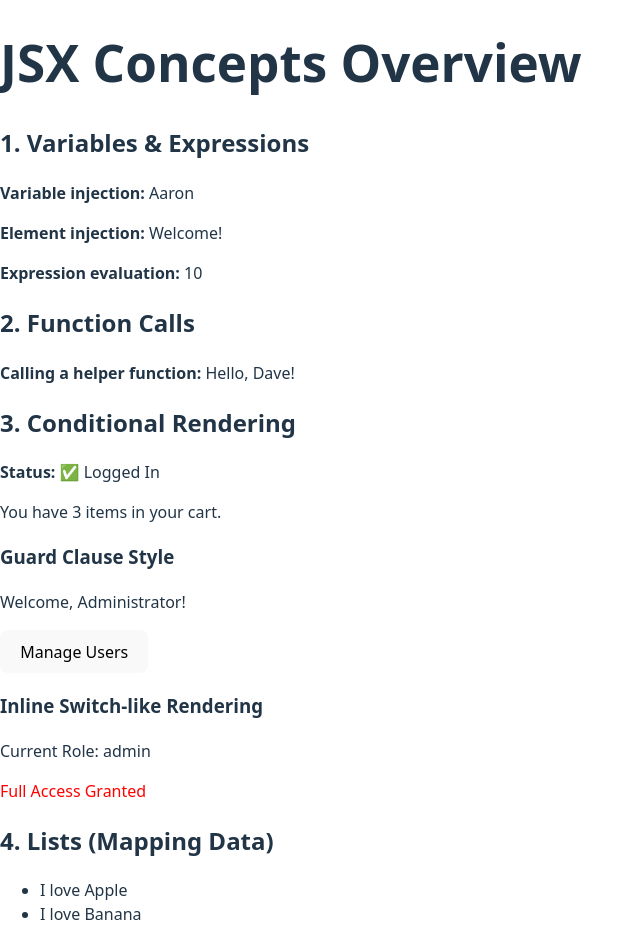
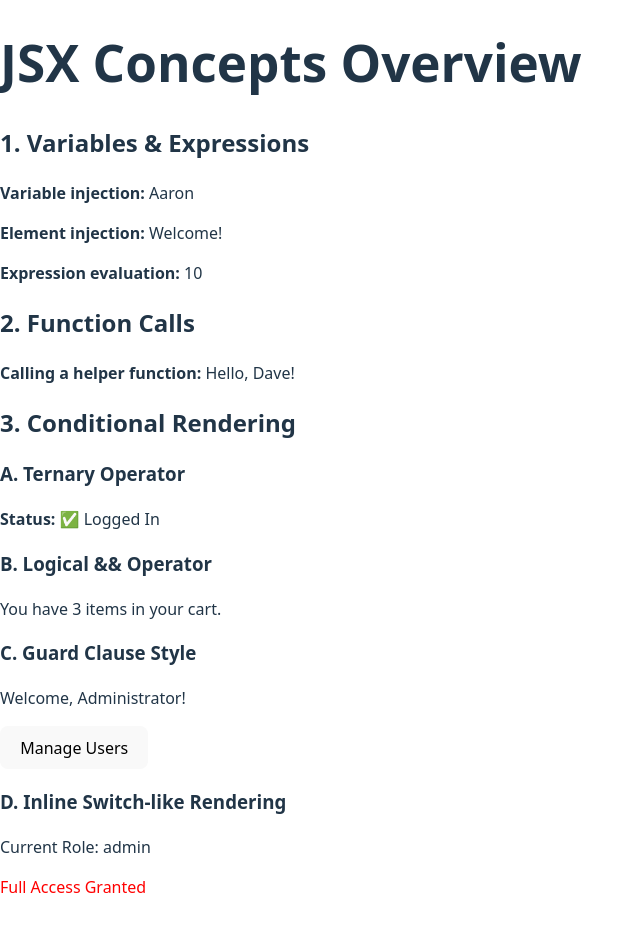
Before and after one commit to AaronCallanga/Javascript-x-React, a React app in the folder React/jsx/: page / in a window 1280 px wide. Shown: the top 926 px of the page, without its empty margins (0-644 px from the left). Built offline with nearby package versions, Linux system fonts and the light colour scheme; the HTML template or start-up script is replaced by a standard one.

Commit message:
Reorganized

```diff
--- a/React/jsx/src/App.jsx
+++ b/React/jsx/src/App.jsx
@@ -1,51 +1,12 @@
-import React from 'react';
+import React from "react";
+import { Basic } from "./Basic";
+import { Function } from "./Function";
+import { ConditionalRendering } from "./ConditionalRendering";
+import { ListAndMapping } from "./ListandMapping";
 
 // This file demonstrates fundamental JSX concepts within a single App component.
 
 const App = () => {
-
-  // --- 1. Embedding Expressions & Variables ---
-  // We can inject JavaScript values directly into the HTML-like structure.
-  const userName = "Aaron";
-  const userGreeting = <span>Welcome!</span>;
-  const numericValue = 5 * 2;
-
-  // --- 2. Function Calls (Helper Function) ---
-  // Functions can be called to return dynamic content.
-  const greetUser = (name) => {
-    // This uses a template literal (backticks) for a clean string return.
-    return `Hello, ${name}!`;
-  };
-
-  // --- 3. Conditional Rendering ---
-  // We use JavaScript logic (like the ternary operator or logical &&)
-  // to decide what gets rendered.
-  const isLoggedIn = true;
-  const cartItemCount = 3;
-
-  // --- Helper function for Guard Clause Style (often used for early exit) ---
-  const renderAdminPanel = (role) => {
-    // A Guard Clause: If the condition is not met, return early (usually null or a message).
-    if (role !== 'admin') {
-      return null; // Don't render anything if not an admin
-    }
-    // If the check passes, the rest of the function runs and returns the JSX
-    return (
-      <div className="admin-panel">
-        <p>Welcome, Administrator!</p>
-        <button>Manage Users</button>
-      </div>
-    );
-  };
-
-  // Inline Switch-like Rendering - A way to handle multiple possible outcomes more cleanly than many ternaries
-  const userRole = 'admin';
-
-  // --- 4. Lists & Mapping ---
-  // To render a list of items, we map over an array.
-  const fruits = ['Apple', 'Banana', 'Cherry'];
-
-
   // The main return block renders all the concepts together.
   return (
     // <>...</> is a React Fragment, allowing us to return multiple elements.
@@ -53,67 +14,16 @@ const App = () => {
       <h1>JSX Concepts Overview</h1>
 
       {/* --- Section 1: Variables & Expressions --- */}
-      <section>
-        <h2>1. Variables & Expressions</h2>
-        <p><strong>Variable injection:</strong> {userName}</p>
-        <p><strong>Element injection:</strong> {userGreeting}</p>
-        <p><strong>Expression evaluation:</strong> {numericValue}</p>
-      </section>
+      <Basic />
 
       {/* --- Section 2: Function Calls --- */}
-      <section>
-        <h2>2. Function Calls</h2>
-        {/* We call the function and its return value is rendered */}
-        <p><strong>Calling a helper function:</strong> {greetUser("Dave")}</p>
-      </section>
+      <Function />
 
       {/* --- Section 3: Conditional Rendering --- */}
-      <section>
-        <h2>3. Conditional Rendering</h2>
-        {/* Ternary Operator: if/else logic */}
-        <p>
-          <strong>Status: </strong>
-          {isLoggedIn ? (<span>✅ Logged In</span>) : (<span>❌ Logged Out</span>)}
-        </p>
-
-        {/* Logical && Operator: "only show if true" logic */}
-        {cartItemCount > 0 && (
-          <p>You have {cartItemCount} items in your cart.</p>
-        )}
-
-        {/* Guard Clause Style: Using a separate function that returns early */}
-        <h3>Guard Clause Style</h3>
-        {/* Often used for early exits in complex component logic */}
-        {renderAdminPanel(userRole)}
-        {renderAdminPanel('user')} {/* This will render nothing */}
-
-        {/* Inline Switch-like Rendering: Using an object map for multiple cases */}
-        <h3>Inline Switch-like Rendering</h3>
-        {/* A way to handle multiple possible outcomes more cleanly than many ternaries */}
-        <p>
-          Current Role: {userRole}
-        </p>
-        {
-          // We define possible outcomes in an object (comment: maybe you could put this to a function too)
-          {
-            'admin': <p style={{ color: 'red' }}>Full Access Granted</p>,
-            'moderator': <p style={{ color: 'orange' }}>Limited Access</p>,
-            'user': <p style={{ color: 'green' }}>Standard Access</p>,
-          }[userRole] // This looks up the key matching the 'userRole' variable value
-        }
-      </section>
+      <ConditionalRendering />
 
       {/* --- Section 4: Lists & Mapping --- */}
-      <section>
-        <h2>4. Lists (Mapping Data)</h2>
-        <ul>
-          {fruits.map((fruit, index) => (
-            // The 'key' prop is crucial for React performance and tracking items
-            <li key={index}>I love {fruit}</li>
-          ))}
-        </ul>
-      </section>
-
+      <ListAndMapping />
     </>
   );
 };
--- /dev/null
+++ b/React/jsx/src/Basic.jsx
@@ -0,0 +1,26 @@
+import React from "react";
+
+export const Basic = () => {
+  // --- 1. Embedding Expressions & Variables ---
+  // We can inject JavaScript values directly into the HTML-like structure.
+  const userName = "Aaron";
+  const userGreeting = <span>Welcome!</span>;
+  const numericValue = 5 * 2;
+  return (
+    <>
+      {/* --- Section 1: Variables & Expressions --- */}
+      <section>
+        <h2>1. Variables & Expressions</h2>
+        <p>
+          <strong>Variable injection:</strong> {userName}
+        </p>
+        <p>
+          <strong>Element injection:</strong> {userGreeting}
+        </p>
+        <p>
+          <strong>Expression evaluation:</strong> {numericValue}
+        </p>
+      </section>
+    </>
+  );
+};
--- /dev/null
+++ b/React/jsx/src/ConditionalRendering.jsx
@@ -0,0 +1,65 @@
+import React from "react";
+
+export const ConditionalRendering = () => {
+  // --- 3. Conditional Rendering ---
+  // We use JavaScript logic (like the ternary operator or logical &&)
+  // to decide what gets rendered.
+  const isLoggedIn = true;
+  const cartItemCount = 3;
+
+  // --- Helper function for Guard Clause Style (often used for early exit) ---
+  const renderAdminPanel = (role) => {
+    // A Guard Clause: If the condition is not met, return early (usually null or a message).
+    if (role !== "admin") {
+      return null; // Don't render anything if not an admin
+    }
+    // If the check passes, the rest of the function runs and returns the JSX
+    return (
+      <div className="admin-panel">
+        <p>Welcome, Administrator!</p>
+        <button>Manage Users</button>
+      </div>
+    );
+  };
+
+  // Inline Switch-like Rendering - A way to handle multiple possible outcomes more cleanly than many ternaries
+  const userRole = "admin";
+
+  return (
+    <>
+      {/* --- Section 3: Conditional Rendering --- */}
+      <section>
+        <h2>3. Conditional Rendering</h2>
+        {/* Ternary Operator: if/else logic */}
+        <h3>A. Ternary Operator</h3>
+        <p>
+          <strong>Status: </strong>
+          {isLoggedIn ? <span>✅ Logged In</span> : <span>❌ Logged Out</span>}
+        </p>
+        {/* Logical && Operator: "only show if true" logic */}
+        <h3>B. Logical && Operator</h3>
+        {cartItemCount > 0 && (
+          <p>You have {cartItemCount} items in your cart.</p>
+        )}
+        {/* Guard Clause Style: Using a separate function that returns early */}
+        <h3>C. Guard Clause Style</h3>
+        {/* Often used for early exits in complex component logic */}
+        {renderAdminPanel(userRole)}
+        {renderAdminPanel("user")} {/* This will render nothing */}
+        {/* Inline Switch-like Rendering: Using an object map for multiple cases */}
+        <h3>D. Inline Switch-like Rendering</h3>
+        {/* A way to handle multiple possible outcomes more cleanly than many ternaries */}
+        <p>Current Role: {userRole}</p>
+        {
+          // We define possible outcomes in an object (comment: maybe you could put this to a function too)
+          // this is literally like a hashmap, and component renders based on key's (userRole) value
+          {
+            admin: <p style={{ color: "red" }}>Full Access Granted</p>,
+            moderator: <p style={{ color: "orange" }}>Limited Access</p>,
+            user: <p style={{ color: "green" }}>Standard Access</p>,
+          }[userRole] // This looks up the key matching the 'userRole' variable value (accessing value using key)
+        }
+      </section>
+    </>
+  );
+};
--- /dev/null
+++ b/React/jsx/src/Function.jsx
@@ -0,0 +1,22 @@
+import React from "react";
+
+export const Function = () => {
+  // --- 2. Function Calls (Helper Function) ---
+  // Functions can be called to return dynamic content.
+  const greetUser = (name) => {
+    // This uses a template literal (backticks) for a clean string return.
+    return `Hello, ${name}!`;
+  };
+  return (
+    <>
+      {/* --- Section 2: Function Calls --- */}
+      <section>
+        <h2>2. Function Calls</h2>
+        {/* We call the function and its return value is rendered */}
+        <p>
+          <strong>Calling a helper function:</strong> {greetUser("Dave")}
+        </p>
+      </section>
+    </>
+  );
+};
--- /dev/null
+++ b/React/jsx/src/ListAndMapping.jsx
@@ -0,0 +1,22 @@
+import React from "react";
+
+export const ListAndMapping = () => {
+  // --- 4. Lists & Mapping ---
+  // To render a list of items, we map over an array.
+  const fruits = ["Apple", "Banana", "Cherry"];
+
+  return (
+    <>
+      {/* --- Section 4: Lists & Mapping --- */}
+      <section>
+        <h2>4. Lists (Mapping Data)</h2>
+        <ul>
+          {fruits.map((fruit, index) => (
+            // The 'key' prop is crucial for React performance and tracking items
+            <li key={index}>I love {fruit}</li>
+          ))}
+        </ul>
+      </section>
+    </>
+  );
+};
```
